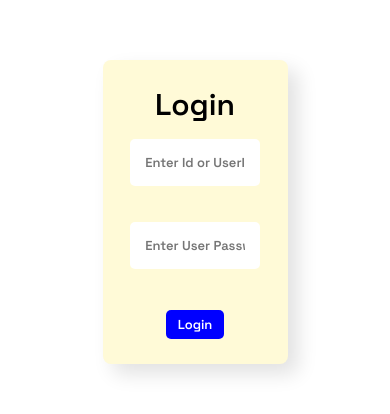
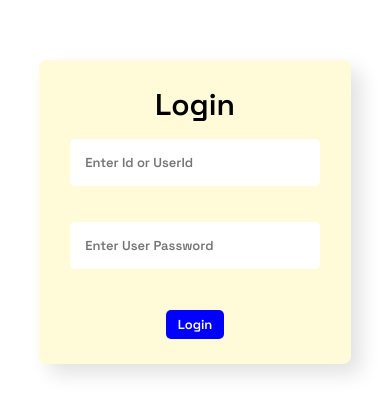
Before and after one commit to syedjunaid7/React-Login-Form, a React (Create React App) app: page / in a window 390 px wide. Shown: the part 210-624 px from the top of the page. Built offline with nearby package versions, Linux system fonts and the light colour scheme.

Commit message:
Third Commit

```diff
--- a/src/index.css
+++ b/src/index.css
@@ -61,7 +61,7 @@ button:hover {
 
 @media screen and (max-width: 600px) {
   .container{
-    width: auto;
+    width: 80%;
   }
   h1 {
     font-size: 30px;
@@ -69,7 +69,7 @@ button:hover {
   input {
     font-size: small;
     letter-spacing: 0;
-    width: 70%;
+    width: 80%;
   }
   button {
     padding: 6px 12px;
```
